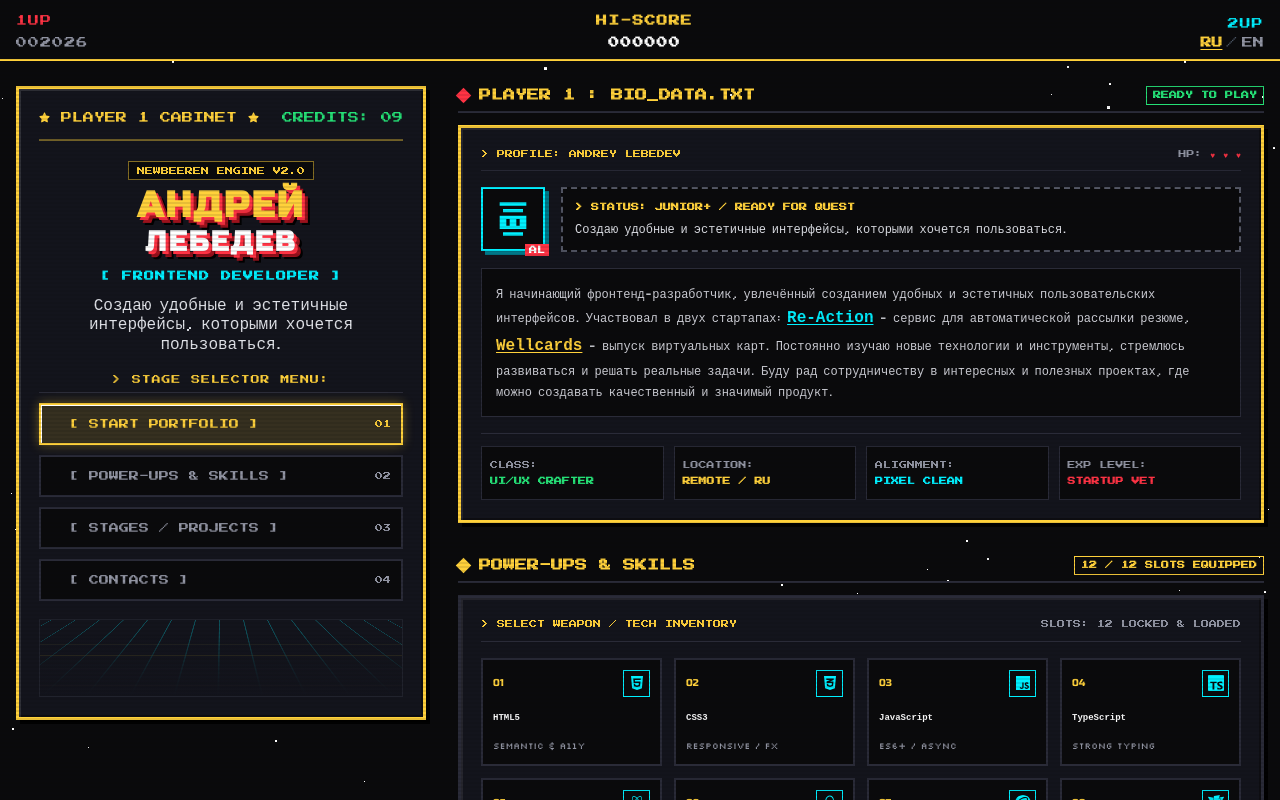
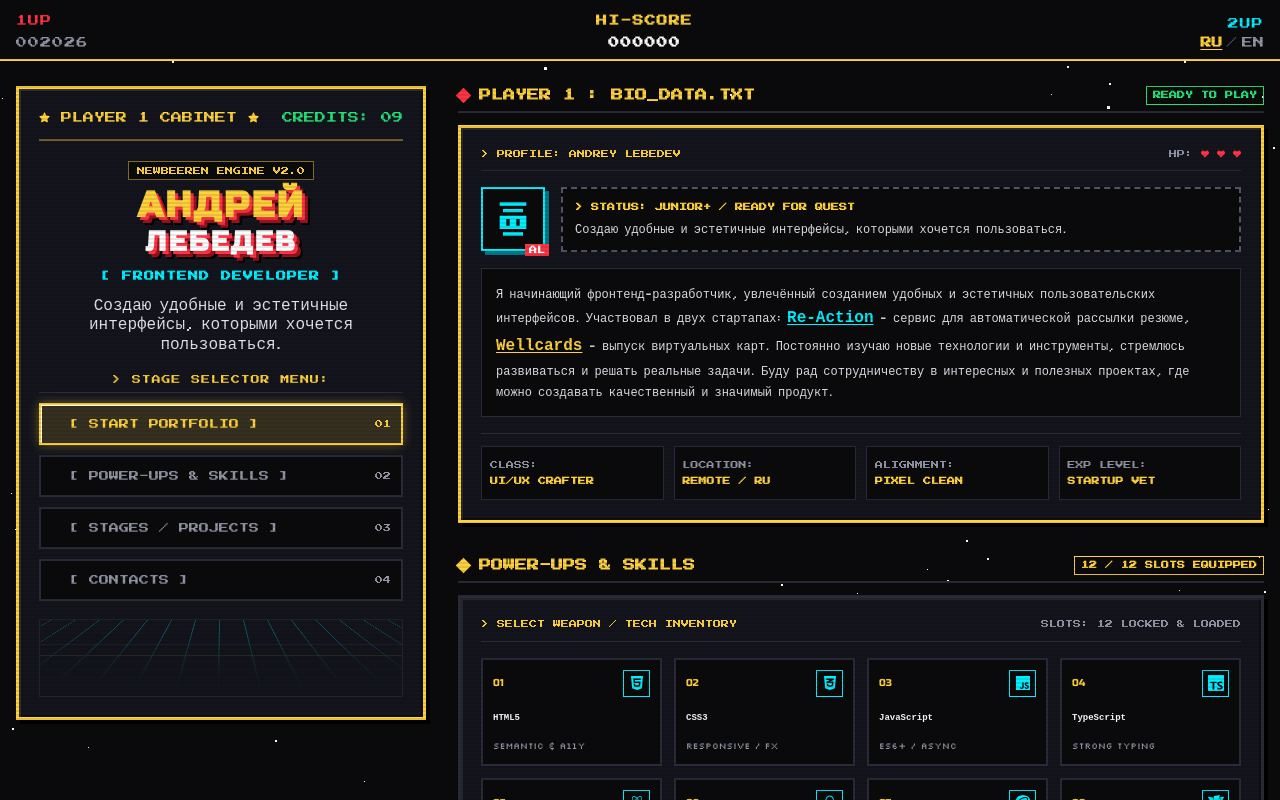
Before and after one commit to alebedev85/personal-site, a Next.js app: page / in a window 1280 px wide. Shown: the top 800 px of the page. Built offline with nearby package versions, Linux system fonts and the light colour scheme.

Commit message:
refactor: поправил стили цветов BioSection.module.scss

```diff
--- a/src/features/ArcadePortfolio/BioSection/BioSection.module.scss
+++ b/src/features/ArcadePortfolio/BioSection/BioSection.module.scss
@@ -1,19 +1,7 @@
 @use "../styles/_breakpoints.scss" as *;
 
-.specGreen {
-  color: var(--arcade-green);
-}
-
-.specYellow {
+.specValue {
   color: var(--arcade-yellow);
-}
-
-.specCyan {
-  color: var(--arcade-cyan);
-}
-
-.specRed {
-  color: var(--arcade-red);
 }
 
 .health {
@@ -91,7 +79,7 @@
   padding: 14px;
   border: 1px solid var(--arcade-border);
   background: var(--arcade-black);
-  color: var(--arcade-bio-copy);
+  color: var(--arcade-text);
   font-family: var(--font-silk);
   font-size: var(--font-size-base);
   line-height: 1.75;
@@ -143,26 +131,6 @@
   }
 }
 
-[data-theme="light"] .dialogue,
-[data-theme="light"] .bioCopy,
-[data-theme="light"] .spec {
-  border-color: var(--arcade-light-border);
-}
-
-[data-theme="light"] .bioCopy {
-  background-color: var(--arcade-light-panel);
-  color: var(--arcade-light-text);
-}
-
-[data-theme="light"] .dialogue {
-  color: var(--arcade-light-text);
-}
-
-[data-theme="light"] .spec > span,
-[data-theme="light"] .health {
-  color: var(--arcade-light-muted);
-}
-
 @media (max-width: $bp-mobile-small) {
   .bioIntro {
     gap: 12px;
--- a/src/features/ArcadePortfolio/BioSection/BioSection.tsx
+++ b/src/features/ArcadePortfolio/BioSection/BioSection.tsx
@@ -3,6 +3,7 @@
 import { useTranslation } from "react-i18next";
 import { useSelector } from "react-redux";
 import type { RootState } from "../../../store";
+import { FaHeart } from "react-icons/fa"
 import styles from "./BioSection.module.scss";
 
 const BioSection = () => {
@@ -26,7 +27,7 @@ const BioSection = () => {
         <div className="arcadePanelStatus">
           <span>&gt; PROFILE: ANDREY LEBEDEV</span>
           <span className={styles.health}>
-            HP: <span>♥ ♥ ♥</span>
+            HP: <span><FaHeart/> <FaHeart/> <FaHeart/></span>
           </span>
         </div>
 
@@ -68,19 +69,19 @@ const BioSection = () => {
         <div className={styles.specGrid}>
           <div className={styles.spec}>
             <span>CLASS:</span>
-            <strong className={styles.specGreen}>UI/UX CRAFTER</strong>
+            <strong className={styles.specValue}>UI/UX CRAFTER</strong>
           </div>
           <div className={styles.spec}>
             <span>LOCATION:</span>
-            <strong className={styles.specYellow}>REMOTE / RU</strong>
+            <strong className={styles.specValue}>REMOTE / RU</strong>
           </div>
           <div className={styles.spec}>
             <span>ALIGNMENT:</span>
-            <strong className={styles.specCyan}>PIXEL CLEAN</strong>
+            <strong className={styles.specValue}>PIXEL CLEAN</strong>
           </div>
           <div className={styles.spec}>
             <span>EXP LEVEL:</span>
-            <strong className={styles.specRed}>STARTUP VET</strong>
+            <strong className={styles.specValue}>STARTUP VET</strong>
           </div>
         </div>
       </div>
--- a/src/features/ArcadePortfolio/styles/_variables.scss
+++ b/src/features/ArcadePortfolio/styles/_variables.scss
@@ -14,7 +14,6 @@
   --arcade-text: #e1e3e9;
   --arcade-muted: #9295a3;
   --arcade-copy: #c4c6cf;
-  --arcade-bio-copy: #d0d1d8;
   --arcade-light-text: #161b26;
   --arcade-light-muted: #50596e;
   --arcade-light-nav: #3e475e;
```
